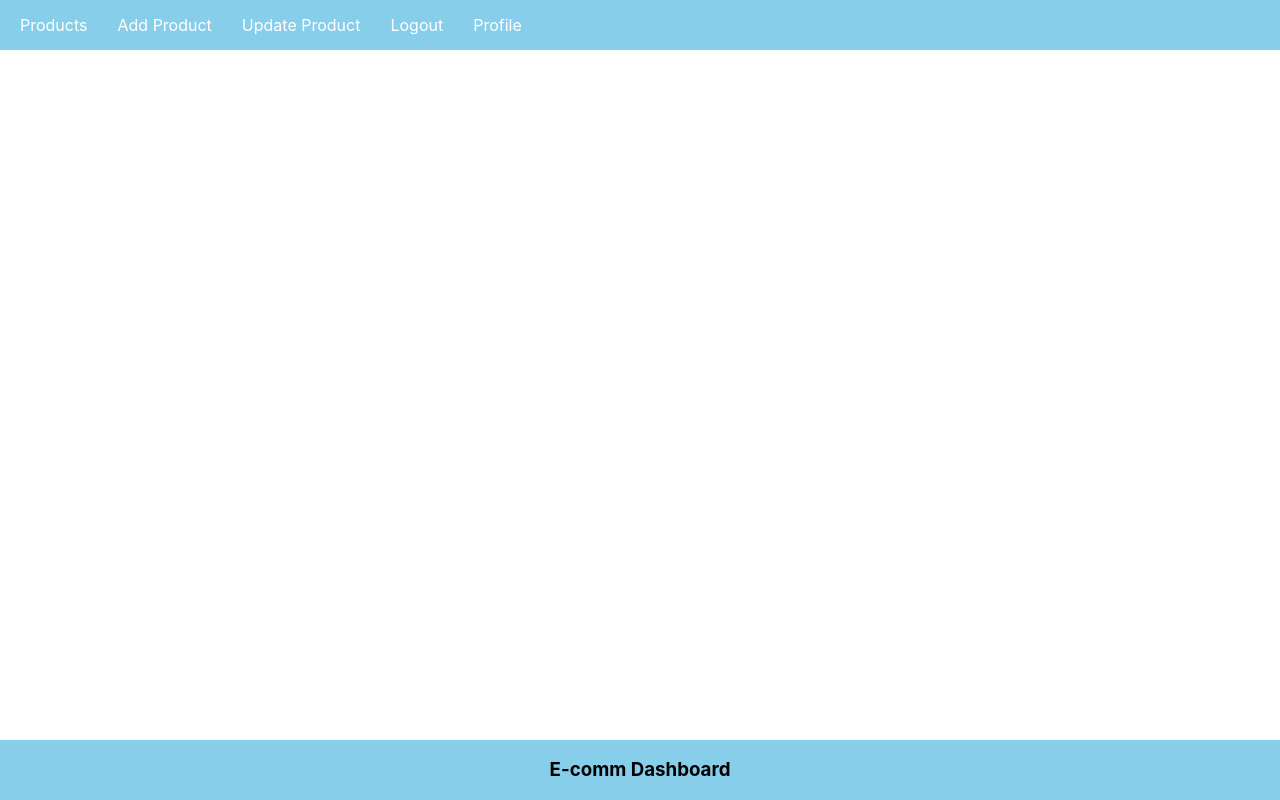
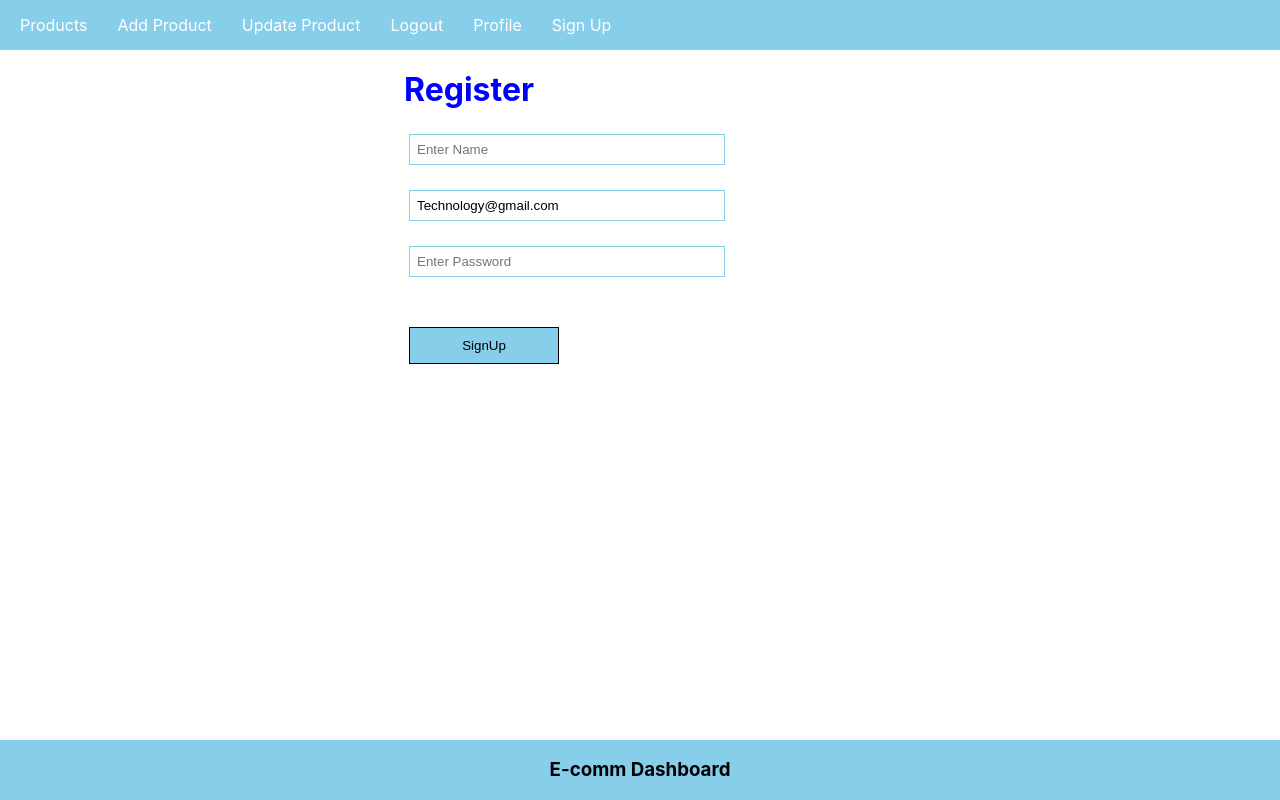
Before and after one commit to Pavan9285/E-commence-Dashboard, a React (Create React App) app in the folder front-end/: page /signup in a window 1280 px wide. Built offline with nearby package versions, Linux system fonts and the light colour scheme.

Commit message:
added register form

```diff
--- a/front-end/src/App.css
+++ b/front-end/src/App.css
@@ -21,6 +21,33 @@
   text-align: center;
   width: 100%;
   background-color: skyblue;
+}
+
+.inputBox{
+  display: block;
+  margin: 25px;
+  padding: 7px;
+  width: 300px;
+  border: 1px solid skyblue;
+}
+
+.inputBox:hover {
+  background-color: rgb(240 249 255);
+  border-color: rgb(125 211 252);
+  color: rgb(3 105 161);
+}
+
+.appButton{
+  margin: 25px;
+  padding: 10px;
+  width: 150px;
+  background-color: skyblue;
+  border: 1px solid;
+  cursor: pointer;
+}
+
+.register{
+  margin-left: 30%;
 }
 
 @media (prefers-reduced-motion: no-preference) {
--- a/front-end/src/App.js
+++ b/front-end/src/App.js
@@ -2,6 +2,7 @@ import './App.css';
 import Nav from './components/Nav'
 import { BrowserRouter, Route, Routes } from 'react-router-dom';
 import Footer from './components/Footer';
+import SignUp from './components/SignUp';
 
 function App() {
   return (
@@ -14,6 +15,7 @@ function App() {
           <Route path='/update' element={<h1>Update Product List</h1>} />
           <Route path='/logout' element={<h1>Logout Product List</h1>} />
           <Route path='/profile' element={<h1>Profile Product List</h1>} />
+          <Route path='/signup' element={<SignUp />} />
         </Routes>
       </BrowserRouter>
       <Footer />
--- a/front-end/src/components/Nav.js
+++ b/front-end/src/components/Nav.js
@@ -10,6 +10,7 @@ export default function Nav() {
                 <li><Link to="/update">Update Product</Link> </li>
                 <li><Link to="/logout">Logout</Link> </li>
                 <li><Link to="/profile">Profile</Link> </li>
+                <li><Link to="/signup">Sign Up</Link></li>
             </ul>
         </div>
     )
--- /dev/null
+++ b/front-end/src/components/SignUp.js
@@ -0,0 +1,42 @@
+import React, { useState } from "react";
+
+const SignUp = () => {
+
+    const [registerData, setRegisterData] = useState({
+        name: "",
+        email: "Technology@gmail.com",
+        password: "",
+    });
+
+    const handleSubmit = (e) => {
+        e.preventDefault();
+        console.log(registerData)
+    }
+
+    const handleChange = (e) => {
+        setRegisterData({
+            ...registerData,
+            [e.target.name]: e.target.type === "checkbox" ? e.target.checked : e.target.value
+        })
+    }
+
+    return (
+        <div className="register">
+            <form onSubmit={handleSubmit}>
+                <h1 style={{ color: "blue", margin: "20px" }}>Register</h1>
+                <input className="inputBox" type="text" placeholder="Enter Name"
+                    name="name" value={registerData.name}
+                    onChange={handleChange} />
+                <input className="inputBox" type="text" placeholder="Enter Email"
+                    name="email" value={registerData.email}
+                    onChange={handleChange} />
+                <input className="inputBox" type="password" placeholder="Enter Password"
+                    name="password" value={registerData.password}
+                    onChange={handleChange} />
+                <button type="submit" className="appButton">SignUp</button>
+            </form>
+        </div>
+    )
+}
+
+export default SignUp;
```
